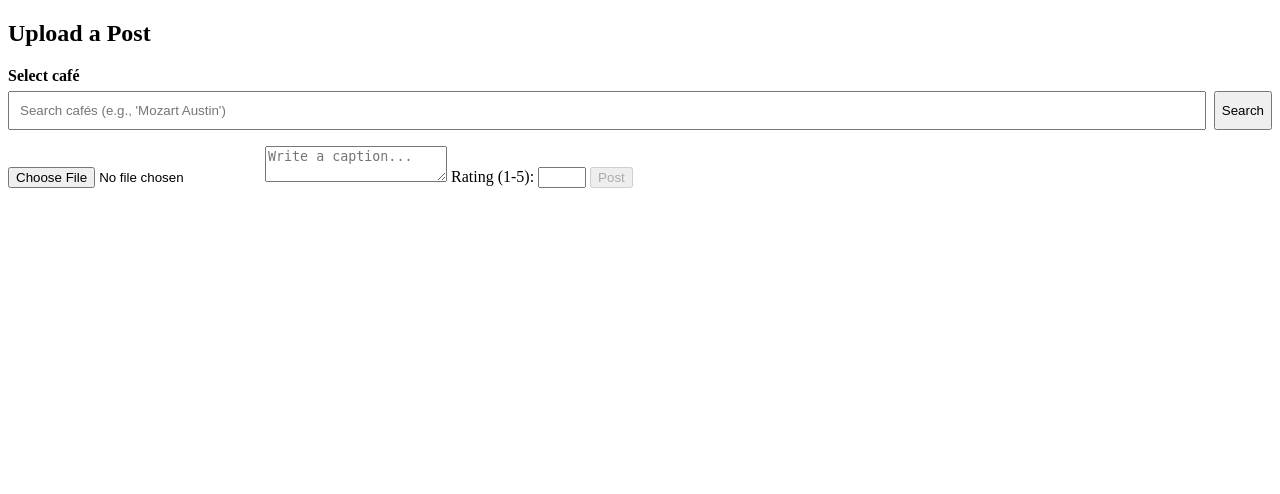
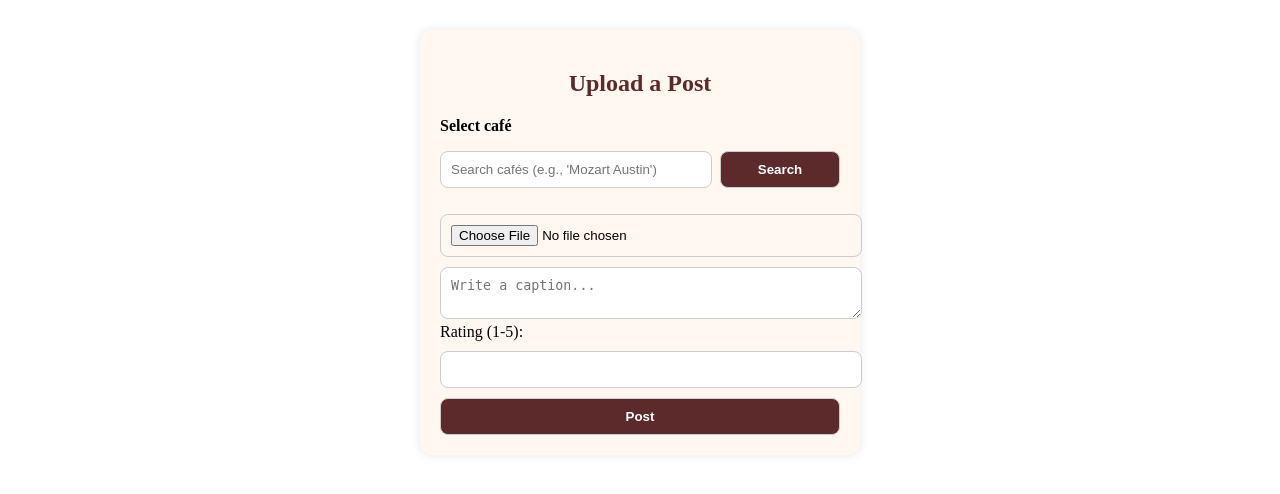
Before and after one commit to Sebika-K/coffee-dunk, a Flask app: template templates/upload.html in a window 1280 px wide. Shown: the top 494 px of the page. Run offline with Flask 3, Linux system fonts and the light colour scheme; the template is opened without the code that fills it, so the values that code supplies are empty; some libraries are stand-ins or nearby versions.

Commit message:
upload form layout and formatting

```diff
--- /dev/null
+++ b/static/css/upload.css
@@ -0,0 +1,48 @@
+.upload-container {
+  max-width: 400px;
+  margin: 30px auto;
+  padding: 20px;
+  background: #fff7f0;
+  border-radius: 12px;
+  box-shadow: 0 0 10px rgba(0,0,0,0.1);
+}
+
+.upload-container h2 {
+  text-align: center;
+  color: #5c2a2a;
+}
+
+.upload-container input,
+.upload-container textarea,
+.upload-container button {
+  width: 100%;
+  margin-top: 10px;
+  padding: 10px;
+  border-radius: 8px;
+  border: 1px solid #ccc;
+}
+.upload-container .cafe-row {
+  display: flex;
+  gap: 8px;
+  margin-top: 6px;
+}
+
+.upload-container .cafe-row input {
+  flex: 1;
+  width: auto;
+}
+
+.upload-container .cafe-row button {
+  flex: 0 0 120px;
+  width: auto;
+}
+
+.upload-container button {
+  background-color: #5c2a2a;
+  color: white;
+  font-weight: bold;
+}
+.upload-container .cafe-row input,
+.upload-container .cafe-row button { width: auto !important; }
+
+.upload-container .cafe-row button { flex: 0 0 120px; }
--- a/templates/upload.html
+++ b/templates/upload.html
@@ -21,12 +21,11 @@
         <!-- Cafe selector -->
         <div id="cafeSelect">
           <label for="cafeQuery"><strong>Select café</strong></label>
-          <div style="display: flex; gap: 8px; margin-top: 6px">
+          <div class="cafe-row">
             <input
               id="cafeQuery"
               type="text"
               placeholder="Search cafés (e.g., 'Mozart Austin')"
-              style="flex: 1; padding: 10px"
             />
             <button id="cafeSearchBtn" type="button">Search</button>
           </div>
@@ -72,7 +71,7 @@
         <!-- Hidden place_id from query param
         <input type="hidden" id="placeIdInput" value="{{ place_id }}" />  -->
 
-        <button type="submit">Post</button>
+        <button type="submit" disabled>Post</button>
       </form>
     </div>
 
```
